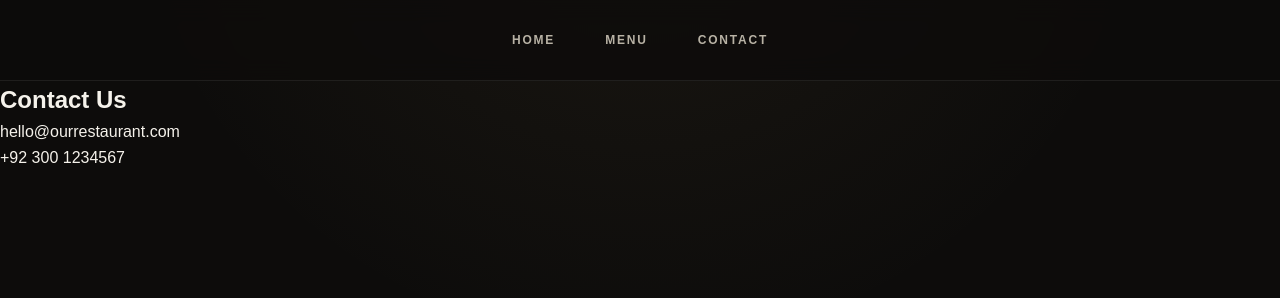
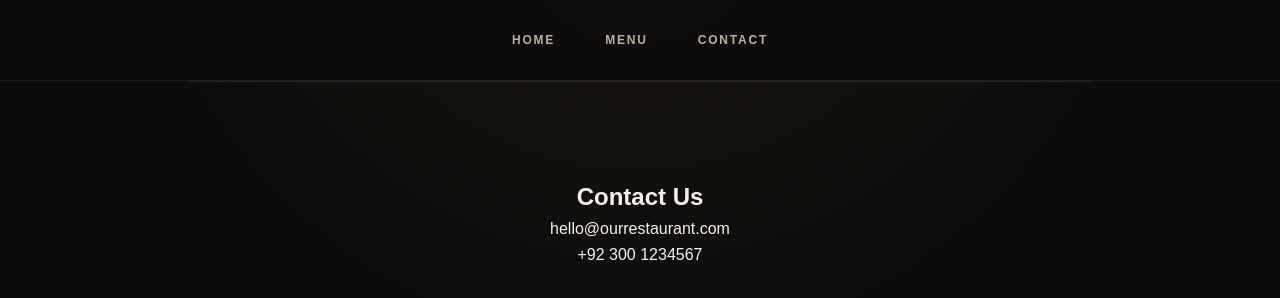
Before and after one commit to Noorullah814/the-odin-project, a website built with webpack: page javascript/03-restaurant-page/src/template.html in a window 1280 px wide. Both pictures are taken after a click on the button "CONTACT". Built offline with nearby package versions, Linux system fonts and the light colour scheme.

Commit message:
Style contact section

```diff
--- a/javascript/03-restaurant-page/src/style.css
+++ b/javascript/03-restaurant-page/src/style.css
@@ -230,3 +230,11 @@ nav button:hover {
     grid-template-columns: 1fr;
   }
 }
+
+.contact {
+  max-width: 900px;
+   margin: 0 auto;
+   padding: 6rem 2rem 7rem;
+   text-align: center;
+   border-top: 1px solid var(--border-subtle);
+}
```
